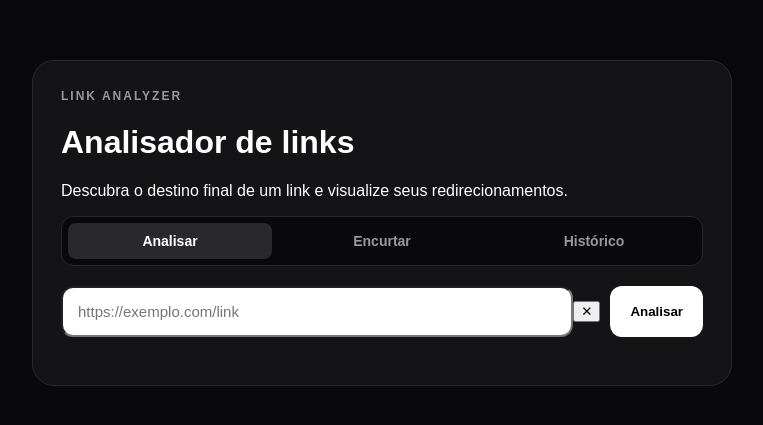
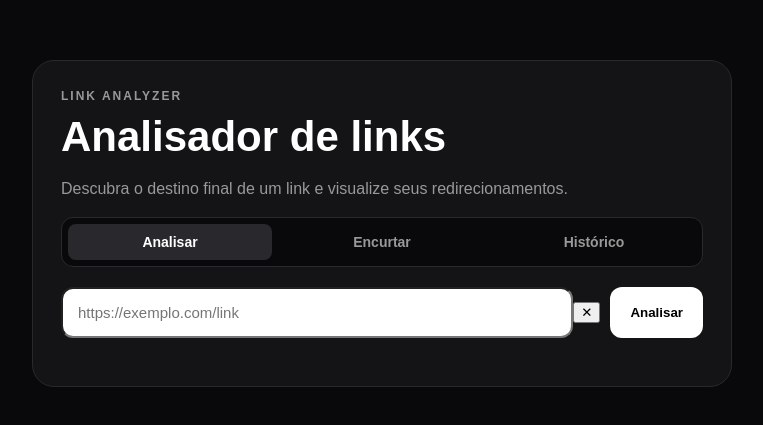
Before and after one commit to mchlsz1/Link-analyzer, a website: page index.html in a window 1280 px wide. Shown: the part 177-602 px from the top of the page, without its empty margins (258-1021 px from the left). Drawn offline with Linux system fonts and the light colour scheme.

Commit message:
Correct CSS properties in index.html
Fix CSS syntax errors in h1 and p styles.

```diff
--- a/index.html
+++ b/index.html
@@ -38,14 +38,14 @@
       letter-spacing: 2px;
     }
 
-    h1 {
-      font     -size: 42px;
-      margin:  border10px 0;
+   h1 {
+      font-size: 42px;
+      margin: 10px 0;
     }
 
     p {
-      color-radius: #999;
-      line-height: 1.5:;
+      color: #999;
+      line-height: 1.5;
     }
 
     .tabs {
```
